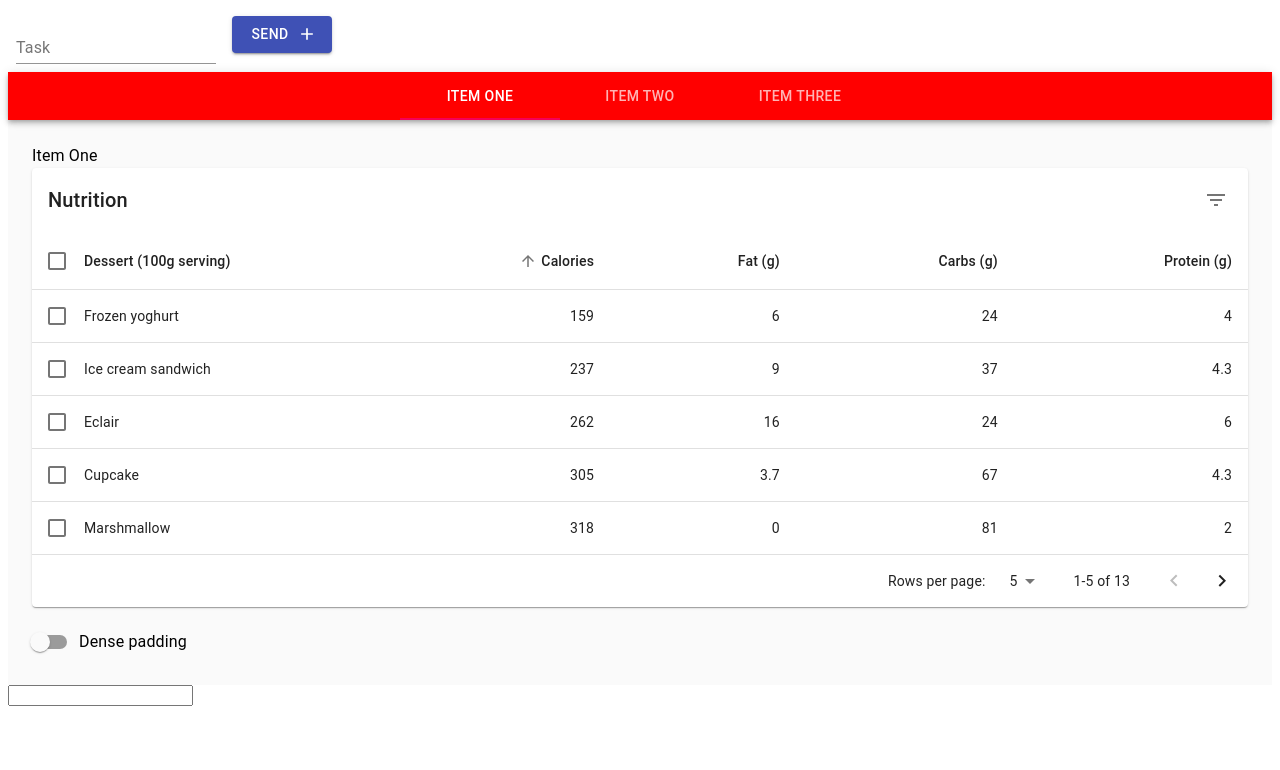
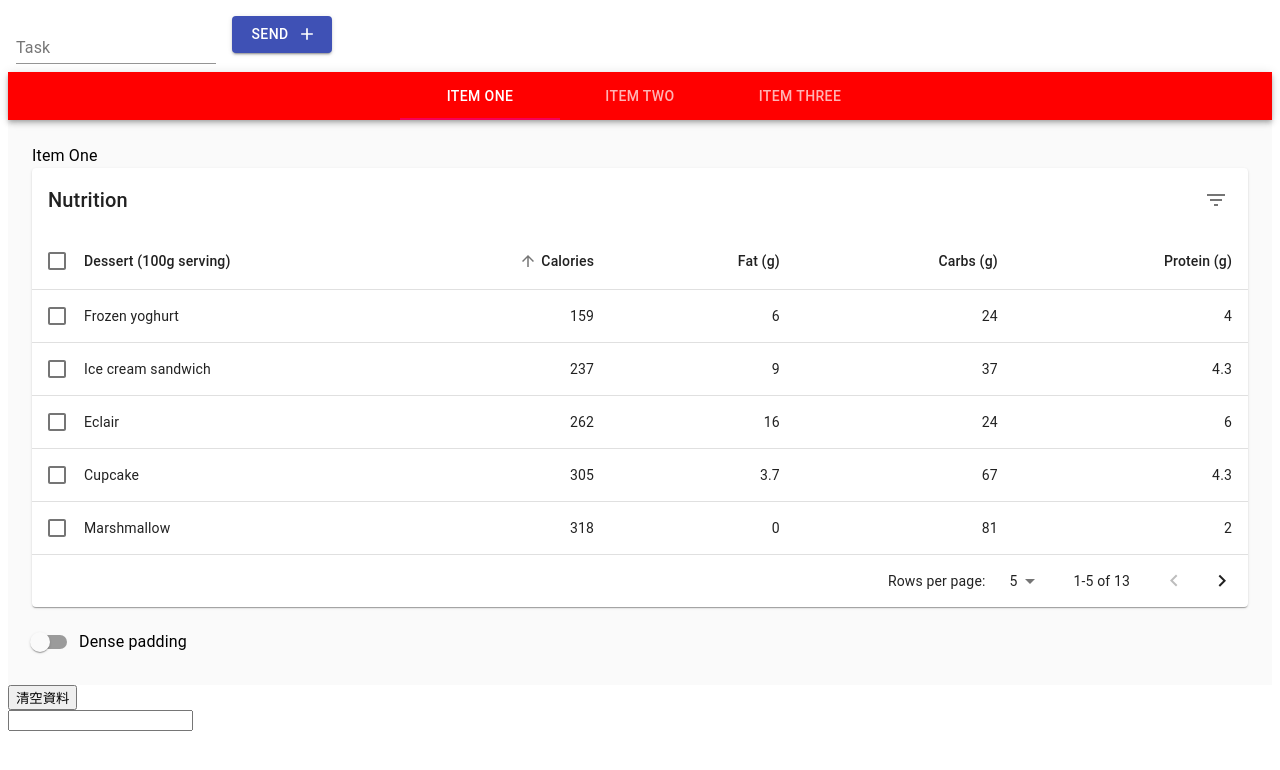
Before and after one commit to nagimemooo/react_practice_demo, a React (Create React App) app: page / in a window 1280 px wide. Shown: the top 770 px of the page. Built offline with nearby package versions, Linux system fonts and the light colour scheme.

Commit message:
Add: test clean button

```diff
--- a/src/component/TaskMain.js
+++ b/src/component/TaskMain.js
@@ -1,6 +1,7 @@
 import  React, { useState, useEffect } from 'react';
 import SimpleTabs from "./SimpleTabs";
 import Input from "./input";
+import { Button } from '@material-ui/core';
 
 function createData(name, calories, fat, carbs, protein) {
   return { name, calories, fat, carbs, protein };
@@ -34,13 +35,24 @@ export default function TaskMain() {
         };
       }, []);
 
+      // 父層新增可以改變資料的地方
+      const changeData = (data) => {
+       // setRows(data)
+       setRows([])
 
-
+    }
+    // 清空資料
+    const cleanData = () => {
+        setRows([])
+     }
 
   return (
 <div>
-    <Input/>
+    <Input />
     <SimpleTabs data={rows}/>
+    <button onClick={cleanData}>
+           清空資料
+          </button>
     </div>
   );
 }
```
